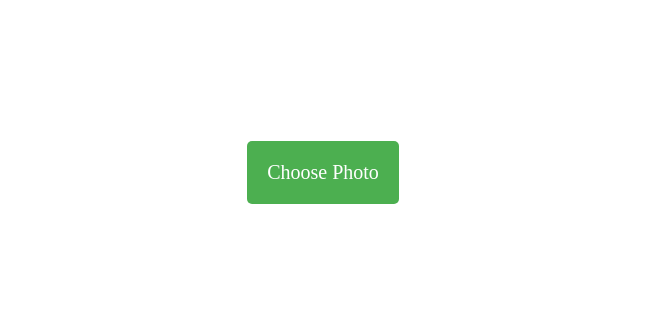
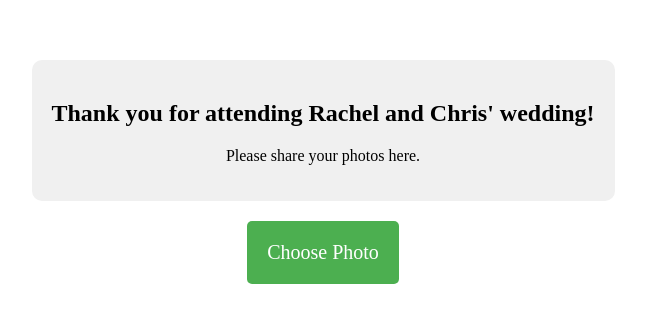
Before and after one commit to bbhorrigan/weddingupload, a plain HTML site: page index.html in a window 1280 px wide. Shown: the part 228-550 px from the top of the page, without its empty margins (317-963 px from the left). Drawn offline with Linux system fonts and the light colour scheme.

Commit message:
Update index.html

```diff
--- a/index.html
+++ b/index.html
@@ -11,6 +11,15 @@
             justify-content: center;
             height: 100vh;
             margin: 0;
+            flex-direction: column; /* Added to arrange content vertically */
+        }
+
+        #welcomeBox {
+            background-color: #f0f0f0;
+            padding: 20px;
+            text-align: center;
+            border-radius: 10px;
+            margin-bottom: 20px;
         }
 
         #photoButton {
@@ -25,6 +34,11 @@
     </style>
 </head>
 <body>
+    <div id="welcomeBox">
+        <h2>Thank you for attending Rachel and Chris' wedding!</h2>
+        <p>Please share your photos here.</p>
+    </div>
+
     <input type="file" id="photoInput" style="display: none;">
     <label for="photoInput" id="photoButton">Choose Photo</label>
 
```
